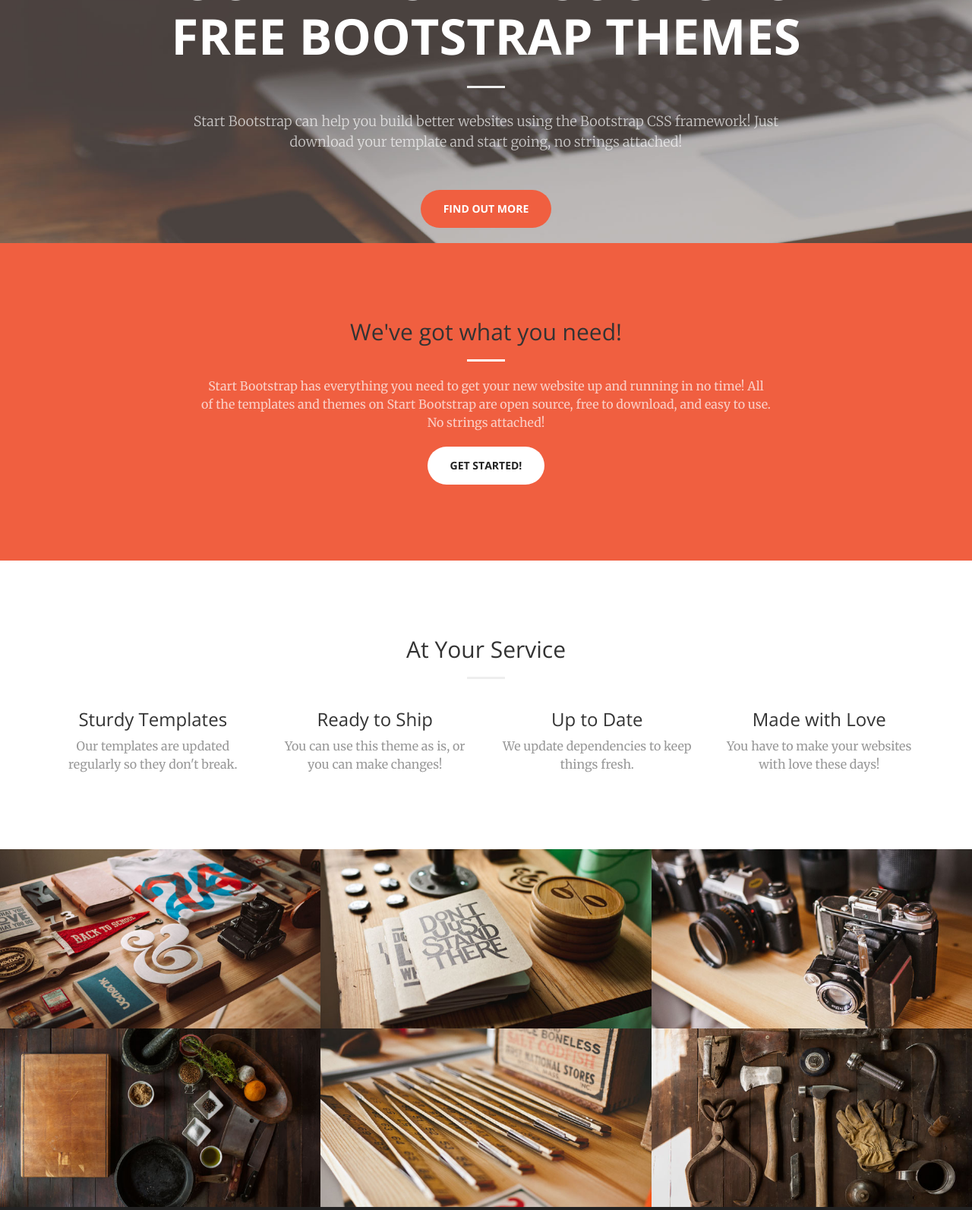
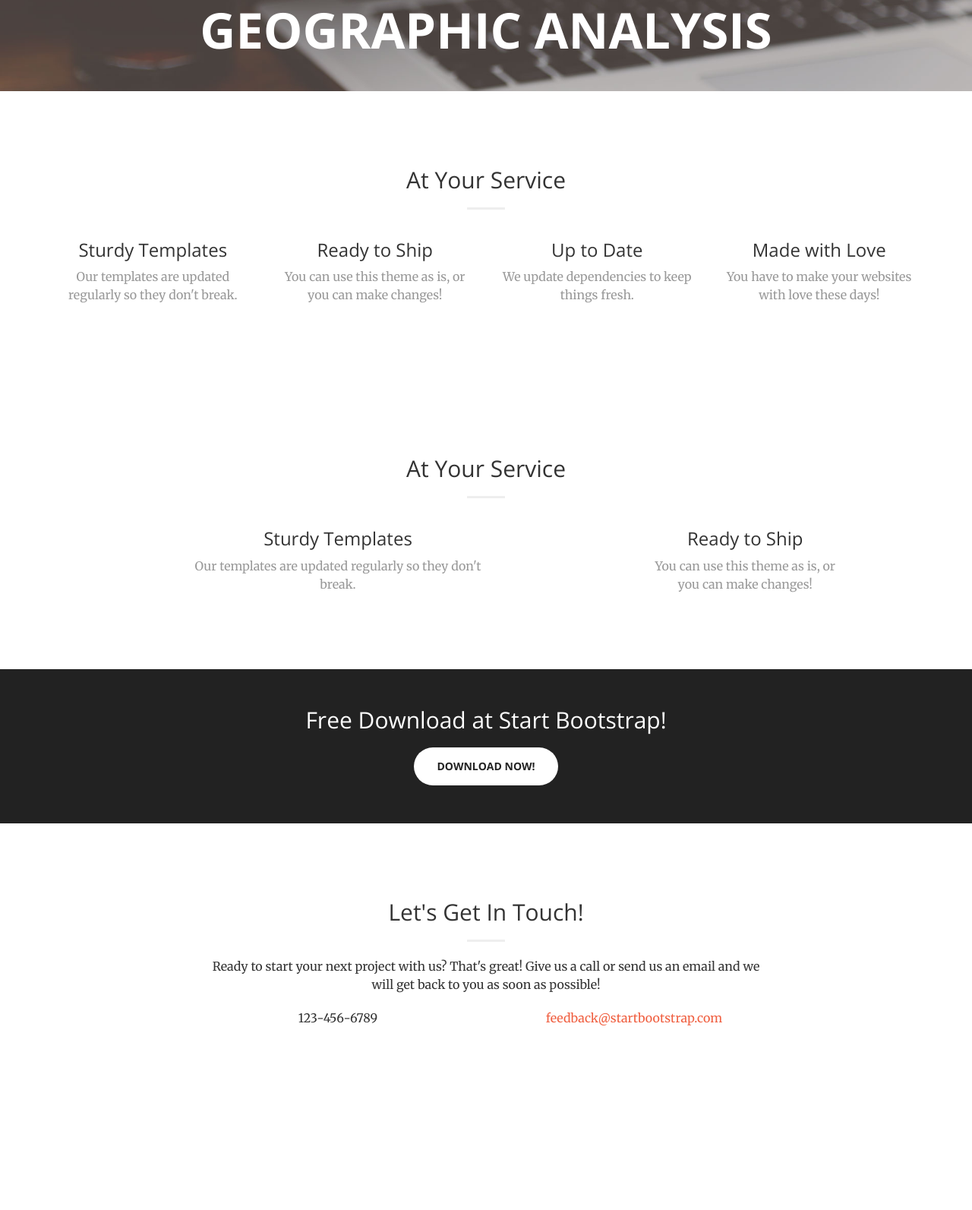
Before and after one commit to zeyuliu/zeyuliu.github.io, a plain HTML site: page geographic.html in a window 1280 px wide. Shown: the part 80-1673 px from the top of the page at 76% size. After the commit the page ends 1552 px from the top, so only its background shows below. Drawn offline with nearby package versions, Linux system fonts and the light colour scheme.

Commit message:
updated geographic content

```diff
--- a/assets/css/creative.css
+++ b/assets/css/creative.css
@@ -213,12 +213,12 @@ header .header-content .header-content-inner p {
 
 @media(min-width:768px) {
     header {
-        min-height: 50%;
+        min-height: 25%;
     }
 
     header .header-content {
         position: absolute;
-        top: 50%;
+        top: 60%;
         padding: 0 50px;
         -webkit-transform: translateY(-50%);
         -ms-transform: translateY(-50%);
--- a/geographic.html
+++ b/geographic.html
@@ -74,26 +74,12 @@
     <header>
         <div class="header-content">
             <div class="header-content-inner">
-                <h1>Your Favorite Source of Free Bootstrap Themes</h1>
-                <hr>
-                <p>Start Bootstrap can help you build better websites using the Bootstrap CSS framework! Just download your template and start going, no strings attached!</p>
-                <a href="#about" class="btn btn-primary btn-xl page-scroll">Find Out More</a>
+                <h1>Geographic Analysis</h1>
+
             </div>
         </div>
     </header>
 
-    <section class="bg-primary" id="about">
-        <div class="container">
-            <div class="row">
-                <div class="col-lg-8 col-lg-offset-2 text-center">
-                    <h2 class="section-heading">We've got what you need!</h2>
-                    <hr class="light">
-                    <p class="text-faded">Start Bootstrap has everything you need to get your new website up and running in no time! All of the templates and themes on Start Bootstrap are open source, free to download, and easy to use. No strings attached!</p>
-                    <a href="#" class="btn btn-default btn-xl">Get Started!</a>
-                </div>
-            </div>
-        </div>
-    </section>
 
     <section id="services">
         <div class="container">
@@ -138,98 +124,30 @@
         </div>
     </section>
 
-    <section class="no-padding" id="portfolio">
-        <div class="container-fluid">
-            <div class="row no-gutter">
-                <div class="col-lg-4 col-sm-6">
-                    <a href="#" class="portfolio-box">
-                        <img src="assets/img/portfolio/1.jpg" class="img-responsive" alt="">
-                        <div class="portfolio-box-caption">
-                            <div class="portfolio-box-caption-content">
-                                <div class="project-category text-faded">
-                                    Category
-                                </div>
-                                <div class="project-name">
-                                    Project Name
-                                </div>
-                            </div>
-                        </div>
-                    </a>
+    <section id="services">
+        <div class="container">
+            <div class="row">
+                <div class="col-lg-12 text-center">
+                    <h2 class="section-heading">At Your Service</h2>
+                    <hr class="primary">
                 </div>
-                <div class="col-lg-4 col-sm-6">
-                    <a href="#" class="portfolio-box">
-                        <img src="assets/img/portfolio/2.jpg" class="img-responsive" alt="">
-                        <div class="portfolio-box-caption">
-                            <div class="portfolio-box-caption-content">
-                                <div class="project-category text-faded">
-                                    Category
-                                </div>
-                                <div class="project-name">
-                                    Project Name
-                                </div>
-                            </div>
-                        </div>
-                    </a>
+            </div>
+        </div>
+        <div class="container">
+            <div class="row">
+                <div class="col-lg-8 col-md-6 text-center">
+                    <div class="service-box">
+                        <i class="fa fa-4x fa-diamond wow bounceIn text-primary"></i>
+                        <h3>Sturdy Templates</h3>
+                        <p class="text-muted">Our templates are updated regularly so they don't break.</p>
+                    </div>
                 </div>
-                <div class="col-lg-4 col-sm-6">
-                    <a href="#" class="portfolio-box">
-                        <img src="assets/img/portfolio/3.jpg" class="img-responsive" alt="">
-                        <div class="portfolio-box-caption">
-                            <div class="portfolio-box-caption-content">
-                                <div class="project-category text-faded">
-                                    Category
-                                </div>
-                                <div class="project-name">
-                                    Project Name
-                                </div>
-                            </div>
-                        </div>
-                    </a>
-                </div>
-                <div class="col-lg-4 col-sm-6">
-                    <a href="#" class="portfolio-box">
-                        <img src="assets/img/portfolio/4.jpg" class="img-responsive" alt="">
-                        <div class="portfolio-box-caption">
-                            <div class="portfolio-box-caption-content">
-                                <div class="project-category text-faded">
-                                    Category
-                                </div>
-                                <div class="project-name">
-                                    Project Name
-                                </div>
-                            </div>
-                        </div>
-                    </a>
-                </div>
-                <div class="col-lg-4 col-sm-6">
-                    <a href="#" class="portfolio-box">
-                        <img src="assets/img/portfolio/5.jpg" class="img-responsive" alt="">
-                        <div class="portfolio-box-caption">
-                            <div class="portfolio-box-caption-content">
-                                <div class="project-category text-faded">
-                                    Category
-                                </div>
-                                <div class="project-name">
-                                    Project Name
-                                </div>
-                            </div>
-                        </div>
-                    </a>
-                </div>
-                <div class="col-lg-4 col-sm-6">
-                    <a href="#" class="portfolio-box">
-                        <img src="assets/img/portfolio/6.jpg" class="img-responsive" alt="">
-                        <div class="portfolio-box-caption">
-                            <div class="portfolio-box-caption-content">
-                                <div class="project-category text-faded">
-                                    Category
-                                </div>
-                                <div class="project-name">
-                                    Project Name
-                                </div>
-                            </div>
-                        </div>
-                    </a>
+                <div class="col-lg-3 col-md-6 text-center">
+                    <div class="service-box">
+                        <i class="fa fa-4x fa-paper-plane wow bounceIn text-primary" data-wow-delay=".1s"></i>
+                        <h3>Ready to Ship</h3>
+                        <p class="text-muted">You can use this theme as is, or you can make changes!</p>
+                    </div>
                 </div>
             </div>
         </div>
```
